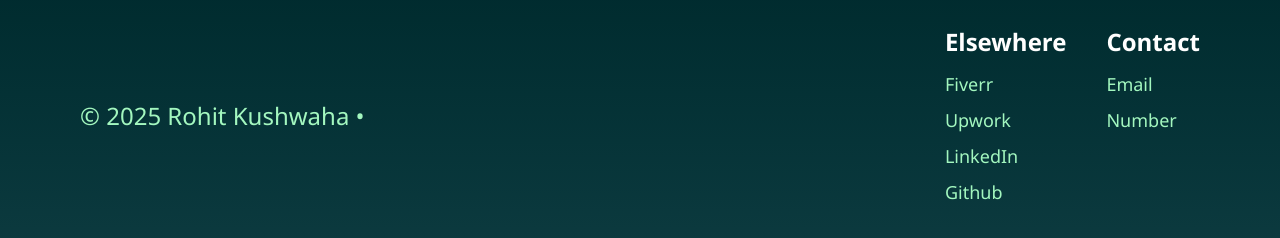
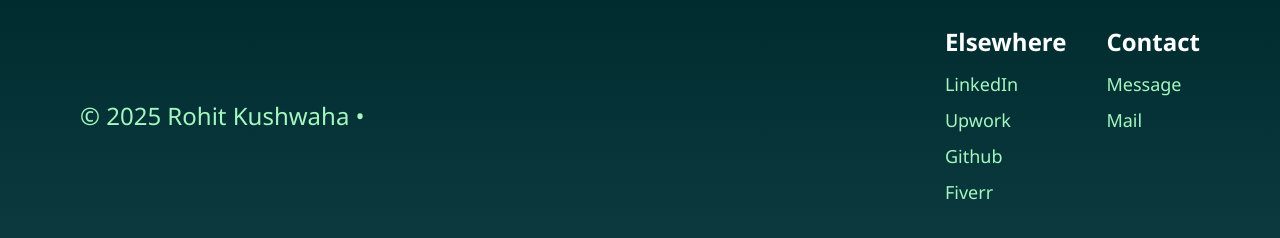
Before and after one commit to Rohitkushwaha01/RohitKushwaha, a React (Vite) app: page / in a window 1280 px wide. Shown: the part 2532-2770 px from the top of the page. Built offline with nearby package versions, Linux system fonts and the light colour scheme.

Commit message:
FL Portfolio

```diff
--- a/src/Components/Footer.jsx
+++ b/src/Components/Footer.jsx
@@ -17,10 +17,10 @@ export default function Footer() {
           <div>
             <h3 className="text-lg sm:text-xl md:text-2xl font-semibold mb-3 text-white">Elsewhere</h3>
             <div className="flex flex-col gap-2 text-sm sm:text-base md:text-lg">
+              <Link to="https://www.linkedin.com/in/rohit-kushwaha-88598420a/" target="_blank" rel="noopener noreferrer" className="hover:text-white transition">LinkedIn</Link>
+              <Link to="https://www.upwork.com/freelancers/~012cc0c2bbe5e81168?viewMode=1" target="_blank" rel="noopener noreferrer" className="hover:text-white transition">Upwork</Link>
+              <Link to="https://github.com/Rohitkushwaha01" target="_blank" rel="noopener noreferrer" className="hover:text-white transition">Github</Link>
               <Link to="https://www.fiverr.com/rohitkushwaha01?public_mode=true" target="_blank" rel="noopener noreferrer" className="hover:text-white transition">Fiverr</Link>
-              <Link to="https://www.upwork.com/freelancers/~012cc0c2bbe5e81168?viewMode=1" target="_blank" rel="noopener noreferrer" className="hover:text-white transition">Upwork</Link>
-              <Link to="https://www.linkedin.com/in/rohit-kushwaha-88598420a/" target="_blank" rel="noopener noreferrer" className="hover:text-white transition">LinkedIn</Link>
-              <Link to="https://github.com/Rohitkushwaha01" target="_blank" rel="noopener noreferrer" className="hover:text-white transition">Github</Link>
             </div>
           </div>
 
@@ -28,9 +28,8 @@ export default function Footer() {
           <div>
             <h3 className="text-lg sm:text-xl md:text-2xl font-semibold mb-3 text-white">Contact</h3>
             <div className="flex flex-col gap-2 text-sm sm:text-base md:text-lg">
-
-              <a href="#" className="hover:text-white text-sm sm:text-base md:text-lg transition">Email</a>
-              <a href="#" className="hover:text-white text-sm sm:text-base md:text-lg transition">Number</a>
+              <Link to="https://wa.me/919503588850" target="_blank" rel="noopener noreferrer" className="hover:text-white transition">Message</Link>
+              <Link to="https://mail.google.com/mail/?view=cm&fs=1&to=rohitkushwahac@gmail.com&su=Hello&body=Hey Rohit, I saw your work and wanted to connect." target="_blank" rel="noopener noreferrer" className="hover:text-white transition">Mail</Link>
             </div>
           </div>
         </div>
```
